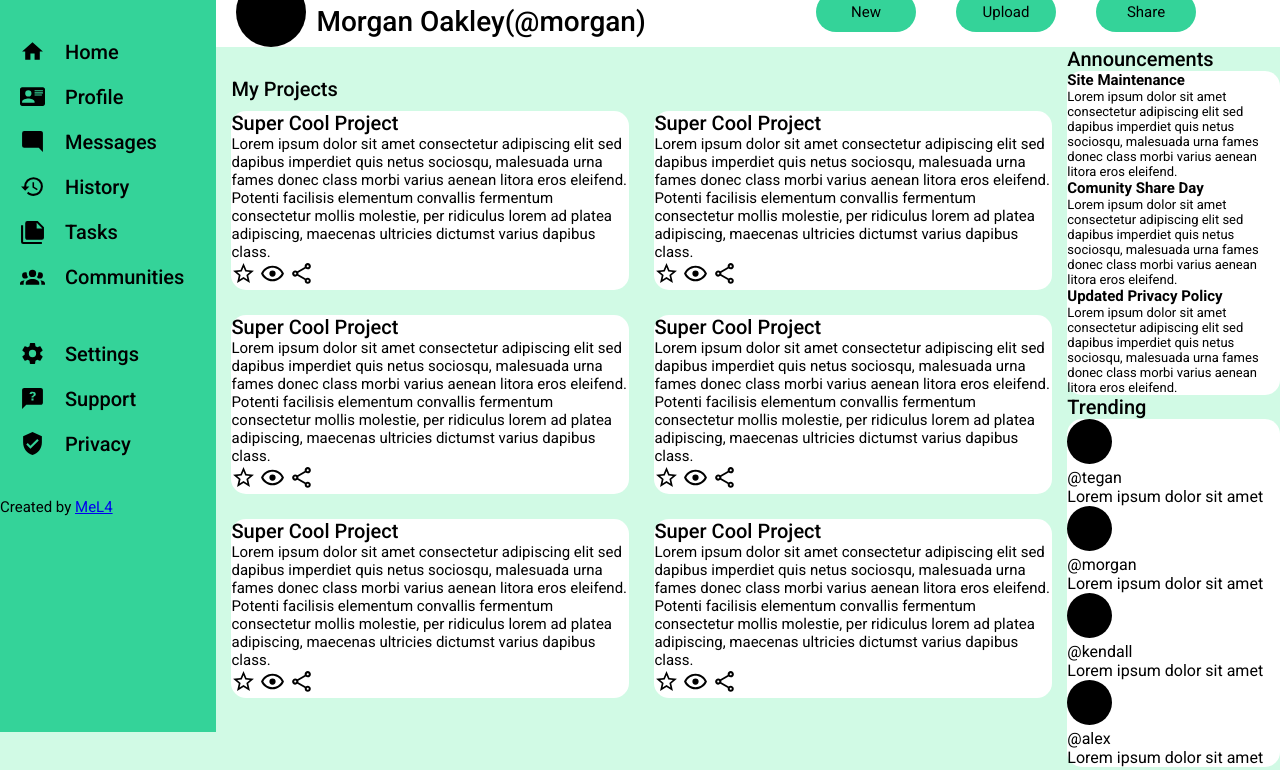
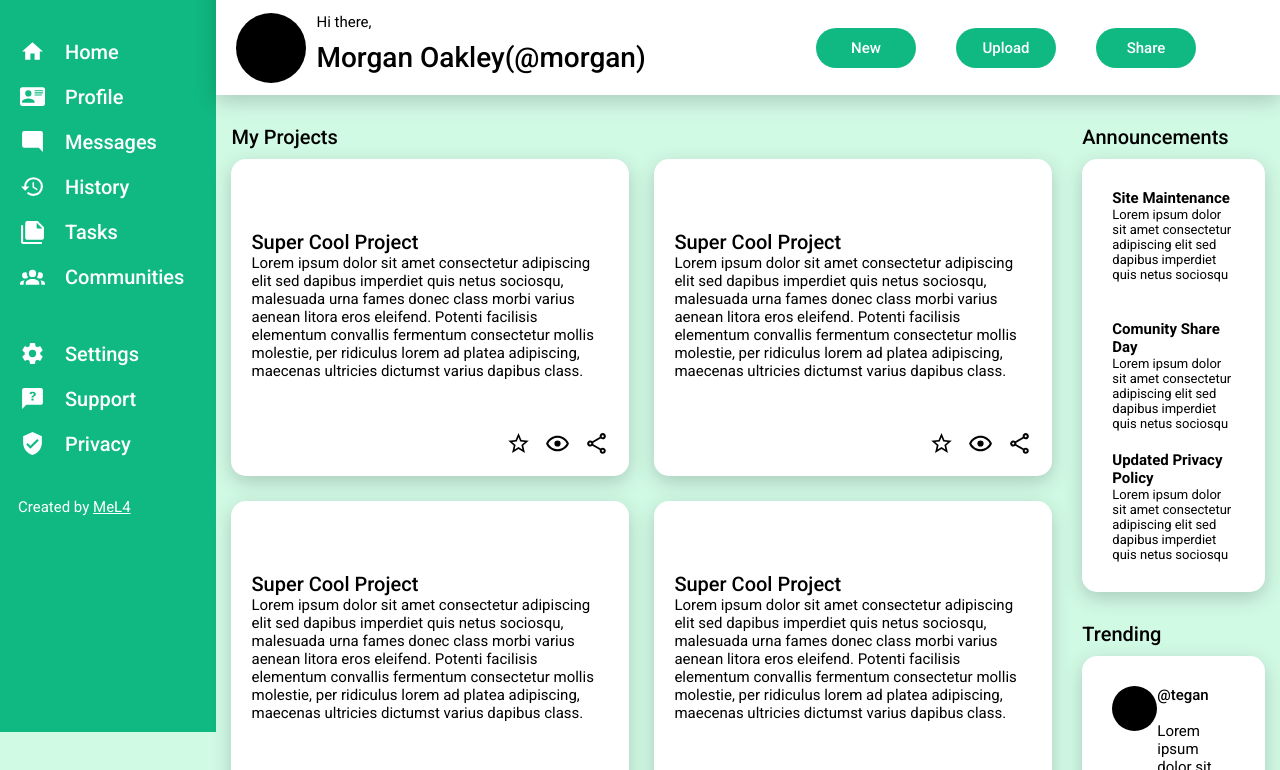
Before and after one commit to Michaela565/admin-dashboard, a plain HTML site: page index.html in a window 1280 px wide. Shown: the part 68-838 px from the top of the page. Drawn offline with Linux system fonts and the light colour scheme.

Commit message:
finish up css

```diff
--- a/css/style.css
+++ b/css/style.css
@@ -7,16 +7,19 @@
 }
 
 body{
+    height: 100vh;
+    overflow: hidden;
     display: grid;
     grid-template-columns: 1fr 4fr 1fr;
     grid-row: 1fr 6fr;
     background-color: #d1fae5;
+
 }
 
 .box{
     background-color: #ffffff;
     border-radius: 15px;
-
+    box-shadow: 0 6px 20px 0 rgba(0, 0, 0, 0.19);
 }
 
 .sidebar{
@@ -26,7 +29,20 @@ body{
     grid-template-rows: auto auto auto 1fr;
     gap: 32px;
     height: 100vh;
-    background-color: #34d399;
+    background-color: #10b981;
+}
+
+.sidebar > .normal{
+    color: #ffffff;
+    margin-left: 18px;
+}
+
+a:link, a:visited, a:active{
+    color: #ffffff;
+}
+
+a:hover{
+    color: #d1fae5;
 }
 
 .upbar{
@@ -34,11 +50,11 @@ body{
     grid-column: 2 / 4;
     grid-row: 1 / 2;
     display: grid;
-
+    box-shadow: 0 6px 20px 0 rgba(0, 0, 0, 0.19);
 }
 
 .up-half{
-    margin: 0 14px;
+    margin: 12px 14px;
     display: grid;
     grid-template-columns: 1fr 1fr 1fr;
 }
@@ -66,7 +82,7 @@ body{
 }
 
 .down-half{
-    margin: 0 20px;
+    margin: 12px 20px;
     display: grid;
     grid-template-columns: 1fr 1fr;
     align-items: center;
@@ -102,8 +118,10 @@ body{
 }
 
 .create-btns > button{
-    background-color: #34d399;
+    background-color: #10b981;
     border-radius: 25px;
+    color: #ffffff;
+    font-weight: 500;
 }
 
 .projects{
@@ -113,6 +131,7 @@ body{
 }
 
 .projects-holder{
+    height: 90%;
     display: grid;
     grid-template-columns: 1fr 1fr;
     grid-template-rows: repeat(auto-fill, 1fr);
@@ -120,9 +139,60 @@ body{
     margin: 10px 0;
 }
 
+.project{
+    display: grid;
+    grid-template-rows: 2fr auto;
+    align-items: center;
+    padding: 20px;
+}
+
+.icons{
+    display: flex;
+    justify-content: right;
+    gap: 14px;
+}
+
 .sidebar-info{
     grid-column: 3 / 4;
     grid-row: 2 / 3;
+    margin: 30px 15px;
+}
+
+.announcement-holder{
+    margin: 10px 0;
+    padding: 30px;
+    display: grid;
+    grid-template-rows: repeat(3, 1fr);
+    gap: 20px;
+}
+
+.trending{
+    margin: 30px 0;
+}
+
+.trending-holder{
+    margin: 10px 0;
+    padding: 30px;
+    display: grid;
+    gap: 20px;
+}
+
+.profile{
+    display: grid;
+    grid-template-columns: 1fr 3fr;
+    grid-template-rows: 1fr 2fr;
+}
+
+.profile > .normal{
+    grid-column: 2 / 3;
+}
+
+.name{
+    font-weight: 500;
+}
+
+.profile > .pfp-small{
+    grid-row: 1 / 3;
 }
 
 .icon{
@@ -140,7 +210,7 @@ body{
     font-weight: 500;
 }
 
-.normal{
+.normal, .name{
     font-size: 15px;
 }
 
@@ -161,20 +231,24 @@ body{
 .nav-item{
     display: flex;
     align-items: center;
+    color: #ffffff;
 }
 
 .nav-item > img{
     padding: 10px 20px;
     text-align: center;
+    filter: invert(1);
 }
 
 .logo{
     display: flex;
     align-items: center;
+    color: #ffffff;
 }
 
 .logo > img{
     padding: 10px;
+    filter: invert(1);
 }
 
 .logo, .navigation{
--- a/index.html
+++ b/index.html
@@ -162,15 +162,15 @@
             <div class="announcement-holder box">
                 <div class="announcement">
                     <h5 class="normal">Site Maintenance</h5>
-                    <p class="small">Lorem ipsum dolor sit amet consectetur adipiscing elit sed dapibus imperdiet quis netus sociosqu, malesuada urna fames donec class morbi varius aenean litora eros eleifend.</p>
+                    <p class="small">Lorem ipsum dolor sit amet consectetur adipiscing elit sed dapibus imperdiet quis netus sociosqu</p>
                 </div>
                 <div class="announcement">
                     <h5 class="normal">Comunity Share Day</h5>
-                    <p class="small">Lorem ipsum dolor sit amet consectetur adipiscing elit sed dapibus imperdiet quis netus sociosqu, malesuada urna fames donec class morbi varius aenean litora eros eleifend.</p>
+                    <p class="small">Lorem ipsum dolor sit amet consectetur adipiscing elit sed dapibus imperdiet quis netus sociosqu</p>
                 </div>
                 <div class="announcement">
                     <h5 class="normal">Updated Privacy Policy</h5>
-                    <p class="small">Lorem ipsum dolor sit amet consectetur adipiscing elit sed dapibus imperdiet quis netus sociosqu, malesuada urna fames donec class morbi varius aenean litora eros eleifend.</p>
+                    <p class="small">Lorem ipsum dolor sit amet consectetur adipiscing elit sed dapibus imperdiet quis netus sociosqu</p>
                 </div>
             </div>
         </div>
@@ -180,22 +180,22 @@
                 <div class="profile">
                     <img src="Black.png" alt="pfp" class="pfp-small">
                     <div class="name">@tegan</div>
-                    <div class="desrcription">Lorem ipsum dolor sit amet</div>
+                    <div class="normal">Lorem ipsum dolor sit amet</div>
                 </div>
                 <div class="profile">
                     <img src="Black.png" alt="pfp" class="pfp-small">
                     <div class="name">@morgan</div>
-                    <div class="desrcription">Lorem ipsum dolor sit amet</div>
+                    <div class="normal">Lorem ipsum dolor sit amet</div>
                 </div>
                 <div class="profile">
                     <img src="Black.png" alt="pfp" class="pfp-small">
                     <div class="name">@kendall</div>
-                    <div class="desrcription">Lorem ipsum dolor sit amet</div>
+                    <div class="normal">Lorem ipsum dolor sit amet</div>
                 </div>
                 <div class="profile">
                     <img src="Black.png" alt="pfp" class="pfp-small">
                     <div class="name">@alex</div>
-                    <div class="desrcription">Lorem ipsum dolor sit amet</div>
+                    <div class="normal">Lorem ipsum dolor sit amet</div>
                 </div>
             </div>
         </div>
```
